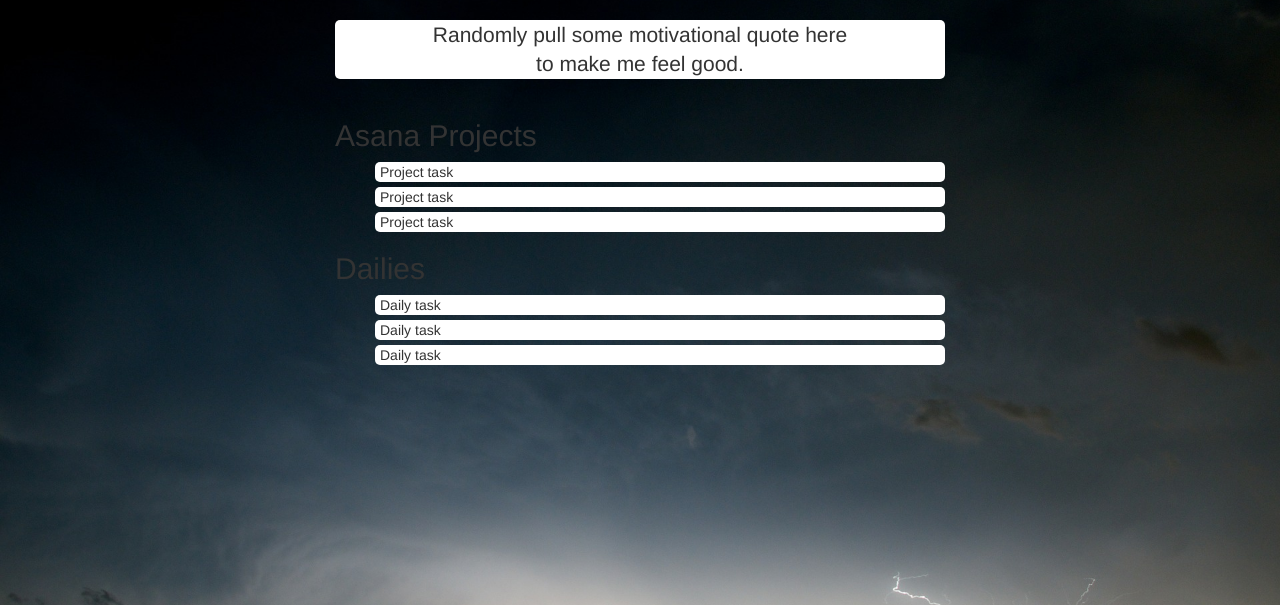
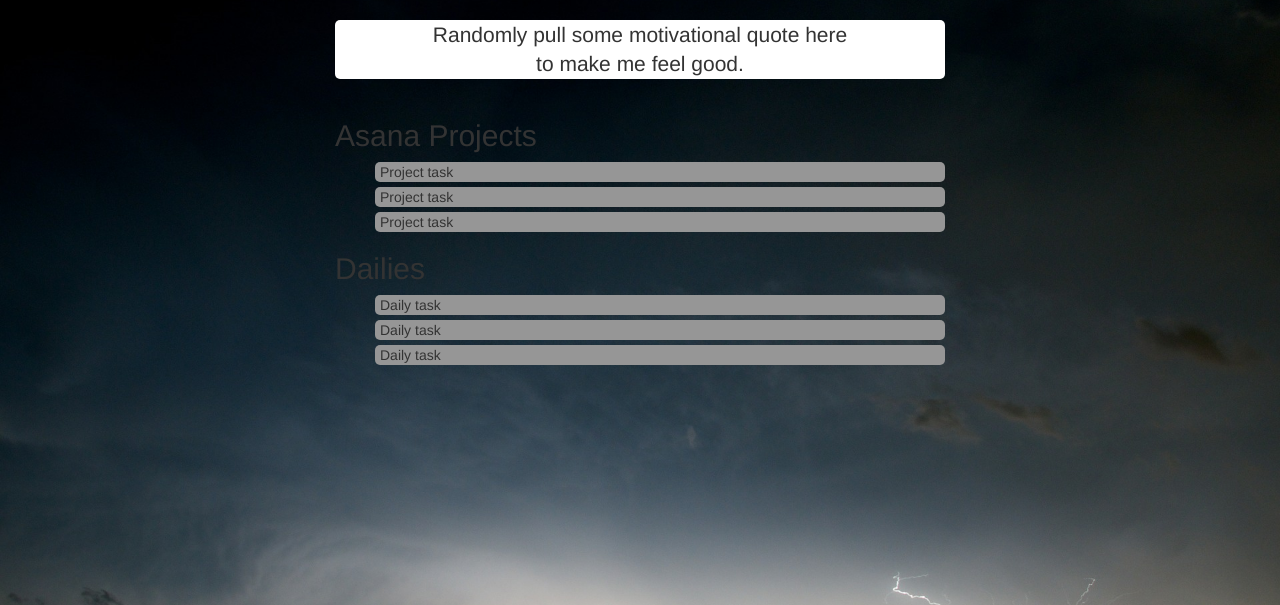
Before and after one commit to brandonmartin101/daily-dashboard, a PHP site: page /tasksView.html in a window 1280 px wide. Shown: the part 52-657 px from the top of the page. Run offline with PHP 8.4, Linux system fonts and the light colour scheme; some libraries are stand-ins or nearby versions.

Commit message:
adding AJAX to pull Bing image background

```diff
--- a/index.php
+++ b/index.php
@@ -8,4 +8,7 @@
     include("tasksView.html");
   }
 
+  include("scripts.js");
+  include("style.css");
+
 ?>
--- a/scripts.js
+++ b/scripts.js
@@ -0,0 +1,49 @@
+console.log("hello from afar");
+
+var bingURL = "http://www.bing.com/HPImageArchive.aspx?format=rss&idx=0&n=1&mkt=en-US";
+$.ajax({
+  type: "GET",
+  url: document.location.protocol + '//ajax.googleapis.com/ajax/services/feed/load?v=1.0&num=1000&callback=?&q=' + encodeURIComponent(bingURL),
+  beforeSend: function() {
+    console.log("starting background load");
+  },
+  dataType: "json",
+  error: function(){
+    alert('Unable to load feed, Incorrect path or invalid feed');
+  },
+  success: function(xml){
+    var values = xml.responseData.feed.entries;
+    console.log(values);
+    console.log(xml.responseData.feed.entries);
+    $.each(xml.responseData.feed.entries, function (i, e) {
+      console.log("titl   : " + e.title);
+      console.log("link   : " + e.link);
+
+      var backgroundLink = e.link;
+      $("body").css("background","url('http://www.bing.com"+backgroundLink+"')");
+
+    });
+  }
+})
+  .done(function(data) {
+    console.log("background loaded");
+  })
+  .fail(function() {
+    console.log("background load failed");
+  });
+
+$("#asanaSortable").sortable();
+$(".asana").hover(
+  function() {
+    $(this).css("background-color","rgb(200,200,200)");
+  }, function() {
+    $(this).css("background-color","rgb(150,150,150)");
+  });
+
+$("#dailySortable").sortable();
+$(".daily").hover(
+  function() {
+    $(this).css("background-color","rgb(200,200,200)");
+  }, function() {
+    $(this).css("background-color","rgb(150,150,150)");
+  });
--- a/style.css
+++ b/style.css
@@ -8,7 +8,7 @@ ul {
 }
 
 ul li {
-  background-color: white;
+  background-color: rgb(150,150,150);
   border-radius: 5px;
   margin-top: 5px;
   padding-left: 5px;
--- a/tasksView.html
+++ b/tasksView.html
@@ -6,6 +6,8 @@
     <meta name="viewport" content="width=device-width, initial-scale=1">
     <title>Daily Dashboard</title>
 
+    <!-- jQuery UI -->
+    <link rel="stylesheet" href="http://ajax.googleapis.com/ajax/libs/jqueryui/1.11.2/themes/smoothness/jquery-ui.css" />
     <!-- Latest compiled and minified CSS -->
     <link rel="stylesheet" href="https://maxcdn.bootstrapcdn.com/bootstrap/3.3.0/css/bootstrap.min.css">
     <!-- Additional styling -->
@@ -42,17 +44,17 @@
         <div class="col-md-6 col-md-offset-3">
           <!-- Checklist (Asana Projects) -->
           <h2>Asana Projects</h2>
-          <ul>
-            <li>Project task</li>
-            <li>Project task</li>
-            <li>Project task</li>
+          <ul id="asanaSortable">
+            <li class="asana">Project task</li>
+            <li class="asana">Project task</li>
+            <li class="asana">Project task</li>
           </ul>
           <!-- Checklist (Dailies) -->
           <h2>Dailies</h2>
-          <ul>
-            <li>Daily task</li>
-            <li>Daily task</li>
-            <li>Daily task</li>
+          <ul id="dailySortable">
+            <li class="daily">Daily task</li>
+            <li class="daily">Daily task</li>
+            <li class="daily">Daily task</li>
           </ul>
         </div>
       </div>
@@ -60,6 +62,8 @@
   </body>
   <!-- jQuery (necessary for Bootstrap's JavaScript plugins) -->
   <script src="https://ajax.googleapis.com/ajax/libs/jquery/1.11.1/jquery.min.js"></script>
+  <!-- jQuery UI -->
+  <script src="http://ajax.googleapis.com/ajax/libs/jqueryui/1.11.2/jquery-ui.min.js"></script>
   <!-- Latest compiled and minified JavaScript -->
   <script src="https://maxcdn.bootstrapcdn.com/bootstrap/3.3.0/js/bootstrap.min.js"></script>
   <!-- Custom scripts -->
```
